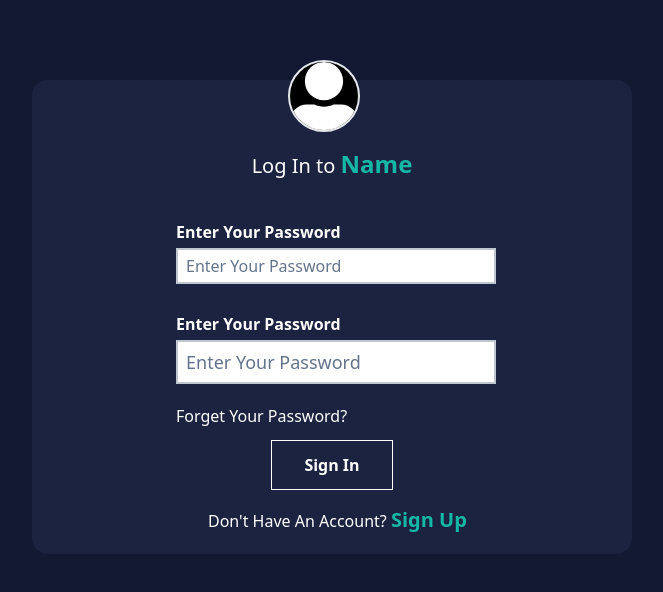
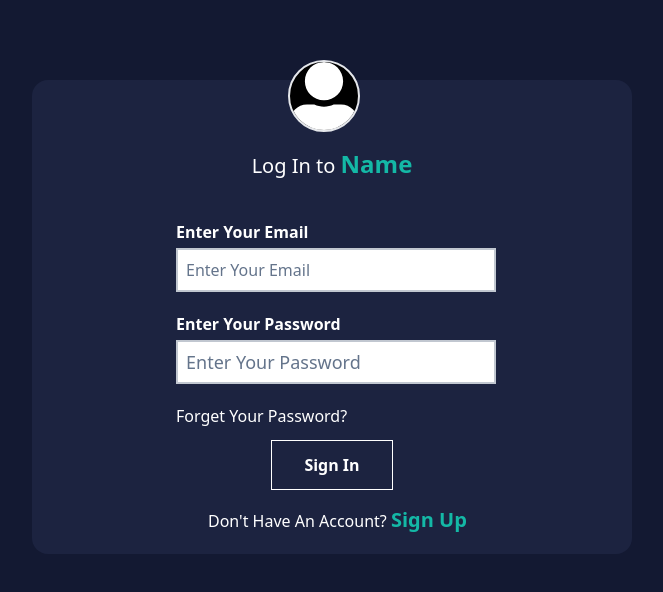
Before and after one commit to Mdforidulislam/winbdClient, a React (Vite) app: page /logIn in a window 1280 px wide. Shown: the top 592 px of the page, without its empty margins (308-971 px from the left). Built offline with nearby package versions, Linux system fonts and the light colour scheme.

Commit message:
form some issues done

```diff
--- a/package.json
+++ b/package.json
@@ -15,6 +15,7 @@
     "@nivo/core": "^0.86.0",
     "@nivo/line": "^0.86.0",
     "apexcharts": "^3.49.1",
+    "firebase": "^10.12.0",
     "localforage": "^1.10.0",
     "match-sorter": "^6.3.4",
     "react": "^18.2.0",
--- /dev/null
+++ b/src/Firebase/Firebase.config.js
@@ -0,0 +1,18 @@
+// Import the functions you need from the SDKs you need
+import { initializeApp } from "firebase/app";
+// TODO: Add SDKs for Firebase products that you want to use
+// https://firebase.google.com/docs/web/setup#available-libraries
+
+// Your web app's Firebase configuration
+const firebaseConfig = {
+  apiKey: "AIzaSyDJZTTddxqfxq86L964EnpI1Ek9xjhS9iU",
+  authDomain: "super-admin-frontend.firebaseapp.com",
+  projectId: "super-admin-frontend",
+  storageBucket: "super-admin-frontend.appspot.com",
+  messagingSenderId: "431164441419",
+  appId: "1:431164441419:web:ce5a39a5c547a527615ece",
+};
+
+// Initialize Firebase
+const app = initializeApp(firebaseConfig);
+export default app;
--- a/src/Pages/Log-In/LogIn.jsx
+++ b/src/Pages/Log-In/LogIn.jsx
@@ -18,6 +18,10 @@ const LogIn = () => {
 
     const onSubmit = data => {
         console.log(data)
+
+
+
+        // firebase authentication
 
         // che the vaildation users
 
@@ -60,10 +64,10 @@ const LogIn = () => {
 
                         <div className=' '>
                             <div className="  max-w-80 w-full h-[80px]  space-y-1  ">
-                                <label className=" text-base text-white font-semibold">Enter Your Password</label>
+                                <label className=" text-base text-white font-semibold">Enter Your Email</label>
                                 <div>
-                                    <input className='w-full border-2 border-slate-500/40 placeholder:text-slate-500 placeholder:font-medium  focus:border-orange-400  text-base font-medium  py-1 px-2' placeholder="Enter Your Password" {...register("password", { required: true })} type="password" id="" />
-                                    {errors.password && <span className='text-red-600'>Enter Your Password Here</span>}
+                                    <input className='w-full border-2 border-slate-500/40 placeholder:text-slate-500 placeholder:font-medium  focus:border-orange-400  text-base font-medium  py-2 px-2' placeholder="Enter Your Email" {...register("email", { required: true })} type="email" id="" />
+                                    {errors.email && <span className='text-red-600'>Enter Your Email Here</span>}
                                 </div>
                             </div>
                         </div>
--- a/src/Pages/Register/Register.jsx
+++ b/src/Pages/Register/Register.jsx
@@ -27,8 +27,8 @@ const Register = () => {
                             <div className="  max-w-80 w-full h-[80px]  space-y-1  ">
                                 <label className=" text-white text-base font-semibold">Enter Your Name</label>
                                 <div>
-                                    <input className='w-full border-2 border-slate-500/40 placeholder:text-slate-500 placeholder:font-medium   text-base font-medium  py-1 px-2' placeholder="Enter Your Email" {...register("name", { required: true })} type="text" id="" />
-                                    {errors.email && <span className='text-red-600'>Enter Your Name Here</span>}
+                                    <input className='w-full border-2 border-slate-500/40 placeholder:text-slate-500 placeholder:font-medium   text-base font-medium  py-1 px-2' placeholder="Enter Your Name" {...register("name", { required: true })} type="text" id="" />
+                                    {errors.name && <span className='text-red-600'>Enter Your Name Here</span>}
                                 </div>
                             </div>
 
@@ -37,7 +37,7 @@ const Register = () => {
                             <div className="  max-w-80 w-full h-[80px]  space-y-1  ">
                                 <label className=" text-white text-base font-semibold">Enter Your Email</label>
                                 <div>
-                                    <input className='w-full border-2 border-slate-500/40 placeholder:text-slate-500 placeholder:font-medium   text-base font-medium  py-1 px-2' placeholder="Enter Your Email" {...register("name", { required: true })} type="text" id="" />
+                                    <input className='w-full border-2 border-slate-500/40 placeholder:text-slate-500 placeholder:font-medium   text-base font-medium  py-1 px-2' placeholder="Enter Your Email" {...register("email", { required: true })} type="email" id="" />
                                     {errors.email && <span className='text-red-600'>Enter Your Email Here</span>}
                                 </div>
                             </div>
@@ -64,8 +64,8 @@ const Register = () => {
                             <div className="  max-w-80 w-full h-[80px]  space-y-1  ">
                                 <label className=" text-base text-white font-semibold">Confirm Your Phone Number</label>
                                 <div className="flex">
-                                    <input className='w-[260px] border-2 border-slate-500/40 placeholder:text-slate-500 placeholder:font-medium  focus:border-orange-400  text-base font-medium   px-2' placeholder="Type Your Phone Number" {...register("password", { required: true })} type="password" id="" />
-                                    {errors.password && <span className='text-red-600'>Enter Your Phone Here</span>}
+                                    <input className='w-[260px] border-2 border-slate-500/40 placeholder:text-slate-500 placeholder:font-medium  focus:border-orange-400  text-base font-medium   px-2' placeholder="Type Your Phone Number" {...register("number", { required: true })} type="number" id="" />
+                                    {errors.number && <span className='text-red-600'>Enter Your Phone Here</span>}
                                     <button className="border-2 px-2  hover:bg-[#131932]  font-semibold text-white">Send Otp</button>
                                 </div>
                             </div>
```
Also changed, not shown: 1 other file (tests, documents, lock files or other folders).
